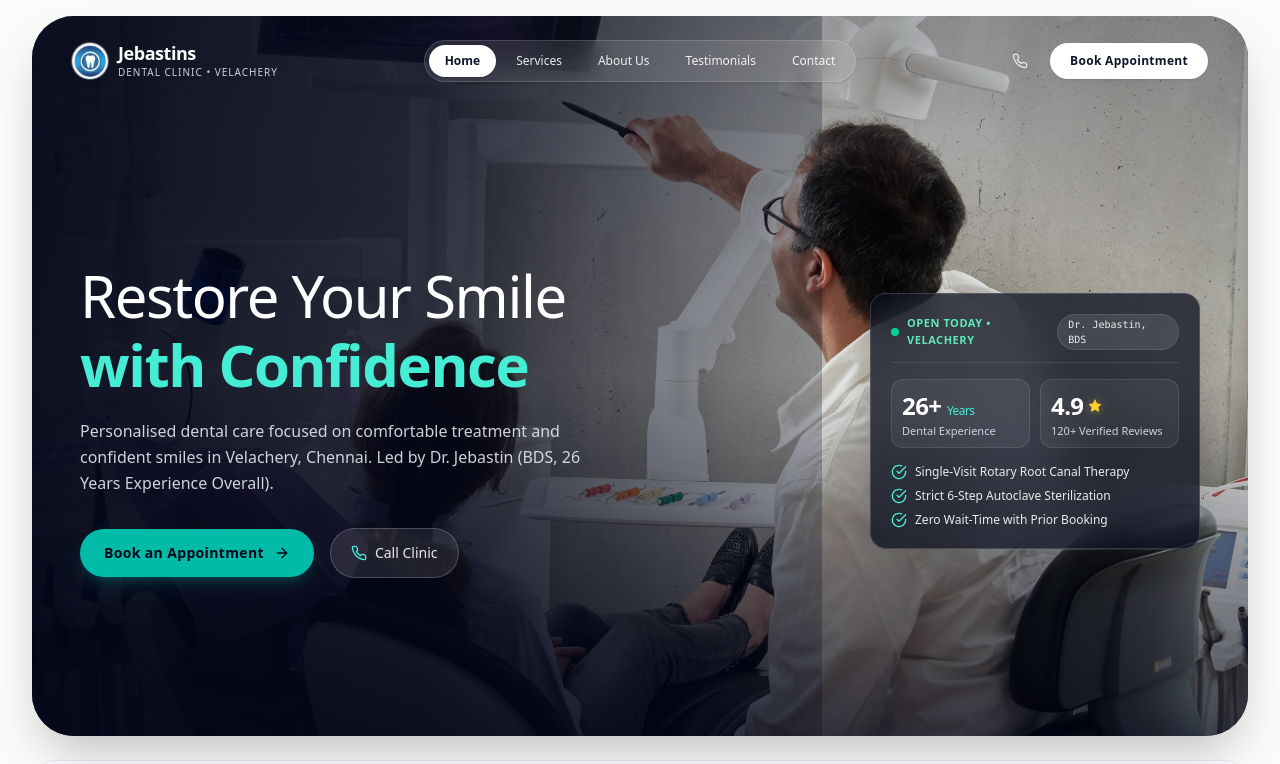
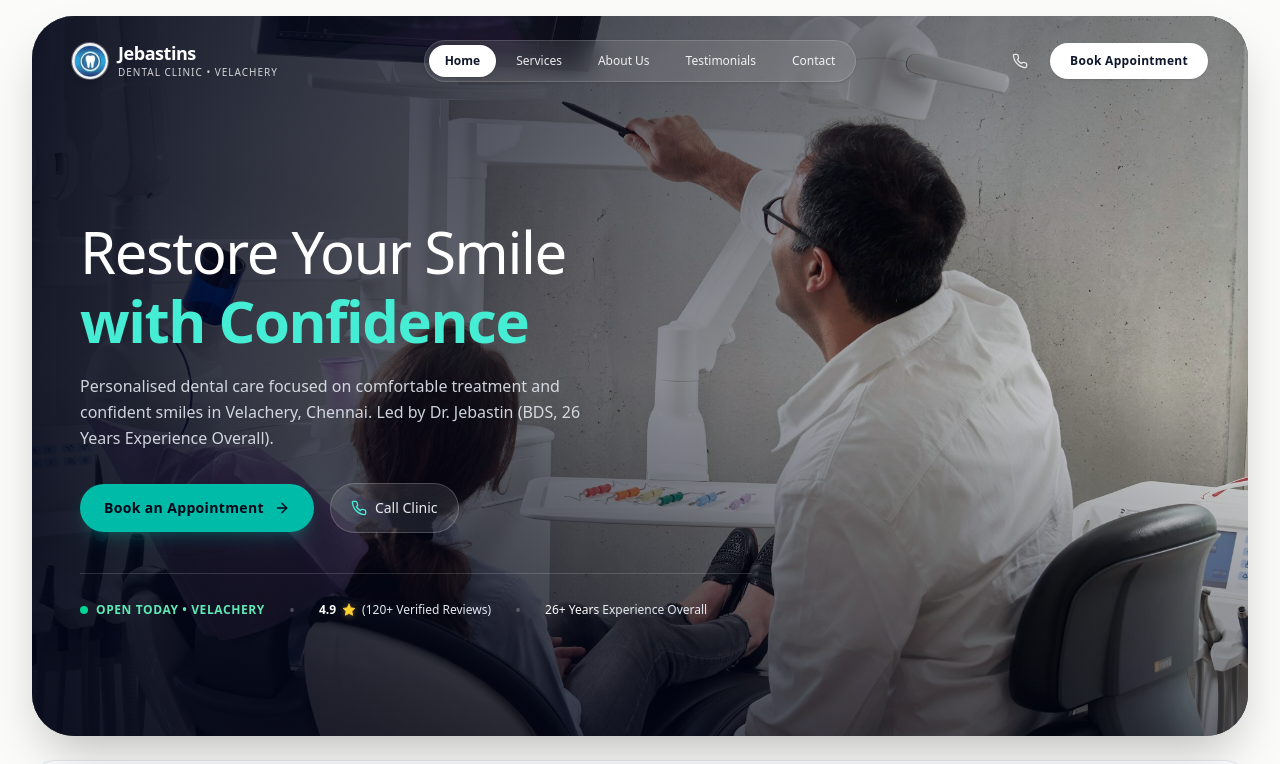
Before and after one commit to tharun-creator/webiste-demo, a Next.js app: page / in a window 1280 px wide. Shown: the top 764 px of the page. Built offline with nearby package versions, Linux system fonts and the light colour scheme.

Commit message:
feat(hero): remove harsh gradient cutoff and floating card, add clean inline micro-trust strip

```diff
--- a/src/components/HeroSection.tsx
+++ b/src/components/HeroSection.tsx
@@ -4,7 +4,7 @@ import React, { useRef } from "react";
 import Image from "next/image";
 import { motion, useScroll, useTransform, useReducedMotion } from "motion/react";
 import { Navbar } from "./Navbar";
-import { ArrowRightIcon, CheckCircleIcon, StarIcon, PhoneIcon } from "./Icons";
+import { ArrowRightIcon, StarIcon, PhoneIcon } from "./Icons";
 
 interface HeroSectionProps {
   onOpenBooking: (service?: string) => void;
@@ -74,9 +74,9 @@ export function HeroSection({ onOpenBooking }: HeroSectionProps) {
             />
           </motion.div>
 
-          {/* Precision Vignette & Gradient Overlays: Deep navy on left, calm and softer toward dentist on right */}
-          <div className="absolute inset-0 bg-gradient-to-r from-slate-950/95 via-slate-950/80 to-slate-950/25 sm:w-[72%] lg:w-[65%]" />
-          <div className="absolute inset-0 bg-gradient-to-t from-slate-950/70 via-transparent to-slate-950/30" />
+          {/* Seamless Full-Width Vignette: Soft gradient from left to transparent right with ZERO harsh cutoff */}
+          <div className="absolute inset-0 bg-gradient-to-r from-slate-950/90 via-slate-950/45 to-transparent w-full" />
+          <div className="absolute inset-0 bg-gradient-to-t from-slate-950/50 via-transparent to-slate-950/30 w-full" />
         </div>
 
         {/* Floating Top Navigation */}
@@ -84,14 +84,14 @@ export function HeroSection({ onOpenBooking }: HeroSectionProps) {
           <Navbar onOpenBooking={onOpenBooking} />
         </div>
 
-        {/* Hero Middle Content Area: Left Headline & Right Information Card */}
-        <div className="relative z-10 max-w-7xl mx-auto w-full px-6 sm:px-12 py-10 sm:py-16 lg:py-20 flex-1 flex flex-col lg:flex-row lg:items-center justify-between gap-10 lg:gap-12">
-          {/* Left: Headline & Booking Actions */}
+        {/* Hero Middle Content Area: Clean Editorial Layout with Left Focus & Open Right Photography */}
+        <div className="relative z-10 max-w-7xl mx-auto w-full px-6 sm:px-12 py-12 sm:py-16 lg:py-24 flex-1 flex flex-col justify-center">
+          {/* Left: Headline, Supporting Copy, Actions & Micro-Trust Strip */}
           <motion.div
             variants={containerVariants}
             initial="hidden"
             animate="visible"
-            className="max-w-xl"
+            className="max-w-2xl"
           >
             {/* Headline with Professional Editorial Hierarchy */}
             <motion.h1
@@ -133,69 +133,36 @@ export function HeroSection({ onOpenBooking }: HeroSectionProps) {
                 <span>Call Clinic</span>
               </a>
             </motion.div>
-          </motion.div>
 
-          {/* Right: Floating Clinical Trust & Highlights Card (Refined Supporting Element) */}
-          <motion.div
-            initial={{ opacity: 0, y: 22 }}
-            animate={{ opacity: 1, y: 0 }}
-            transition={{ delay: 0.3, duration: 0.8, ease: [0.16, 1, 0.3, 1] as const }}
-            whileHover={{ y: -3 }}
-            className="w-full max-w-sm lg:max-w-[310px] xl:max-w-[330px] bg-slate-950/70 backdrop-blur-xl border border-white/15 rounded-2xl p-4.5 sm:p-5 shadow-2xl text-white space-y-3.5 self-start lg:self-center transform-gpu"
-          >
-            {/* Live Availability Status */}
-            <div className="flex items-center justify-between pb-3 border-b border-white/10">
+            {/* Clean, Subtle Micro-Trust Strip (Small Info) */}
+            <motion.div
+              variants={itemVariants}
+              className="mt-10 pt-6 border-t border-white/15 flex flex-wrap items-center gap-4 sm:gap-6 text-white/90"
+            >
               <div className="flex items-center gap-2">
                 <span className="relative flex h-2 w-2">
                   <span className="animate-ping absolute inline-flex h-full w-full rounded-full bg-emerald-400 opacity-75" />
                   <span className="relative inline-flex rounded-full h-2 w-2 bg-emerald-400" />
                 </span>
-                <span className="text-[11px] font-semibold text-emerald-300 tracking-wider uppercase">
+                <span className="text-xs font-semibold text-emerald-300 uppercase tracking-wider">
                   Open Today • Velachery
                 </span>
               </div>
-              <span className="text-[10px] font-mono text-white/90 bg-white/10 px-2.5 py-0.5 rounded-full border border-white/10">
-                Dr. Jebastin, BDS
-              </span>
-            </div>
 
-            {/* Key Clinical Metrics */}
-            <div className="grid grid-cols-2 gap-2.5 pt-0.5">
-              <div className="bg-white/[0.06] rounded-xl p-2.5 border border-white/10">
-                <span className="text-xl sm:text-2xl font-bold tracking-tight text-white block">
-                  26+ <span className="text-xs font-normal text-teal-300">Years</span>
-                </span>
-                <span className="text-[10px] sm:text-[11px] text-slate-300 font-medium leading-tight block mt-0.5">
-                  Dental Experience
-                </span>
+              <span className="text-white/25 hidden sm:inline">•</span>
+
+              <div className="flex items-center gap-1.5 text-xs text-slate-200">
+                <span className="font-semibold text-white">4.9</span>
+                <StarIcon className="w-3.5 h-3.5 fill-amber-300 text-amber-300 inline drop-shadow-[0_1px_3px_rgba(252,211,77,0.4)]" />
+                <span>(120+ Verified Reviews)</span>
               </div>
 
-              <div className="bg-white/[0.06] rounded-xl p-2.5 border border-white/10">
-                <div className="flex items-center gap-1 text-amber-300">
-                  <span className="text-xl sm:text-2xl font-bold tracking-tight text-white">4.9</span>
-                  <StarIcon className="w-3.5 h-3.5 fill-amber-300 inline drop-shadow-[0_1px_4px_rgba(252,211,77,0.4)]" />
-                </div>
-                <span className="text-[10px] sm:text-[11px] text-slate-300 font-medium leading-tight block mt-0.5">
-                  120+ Verified Reviews
-                </span>
+              <span className="text-white/25 hidden sm:inline">•</span>
+
+              <div className="text-xs text-slate-200">
+                <strong className="text-white font-medium">26+ Years</strong> Experience Overall
               </div>
-            </div>
-
-            {/* Reassuring Clinical Standards */}
-            <div className="space-y-2 pt-0.5 text-xs text-white/90 font-normal">
-              <div className="flex items-center gap-2">
-                <CheckCircleIcon className="w-4 h-4 text-teal-300 shrink-0" />
-                <span>Single-Visit Rotary Root Canal Therapy</span>
-              </div>
-              <div className="flex items-center gap-2">
-                <CheckCircleIcon className="w-4 h-4 text-teal-300 shrink-0" />
-                <span>Strict 6-Step Autoclave Sterilization</span>
-              </div>
-              <div className="flex items-center gap-2">
-                <CheckCircleIcon className="w-4 h-4 text-teal-300 shrink-0" />
-                <span>Zero Wait-Time with Prior Booking</span>
-              </div>
-            </div>
+            </motion.div>
           </motion.div>
         </div>
       </motion.div>
```
